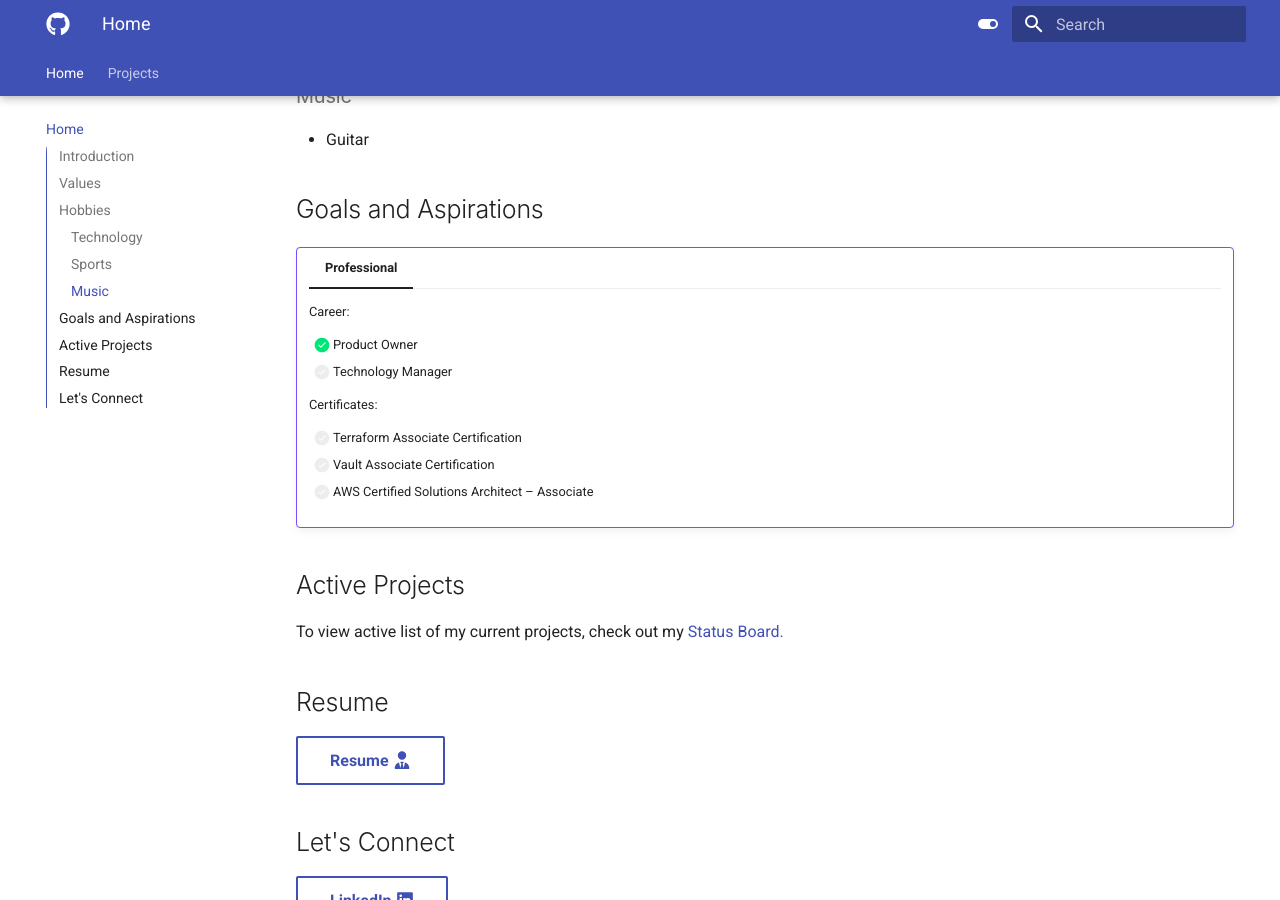
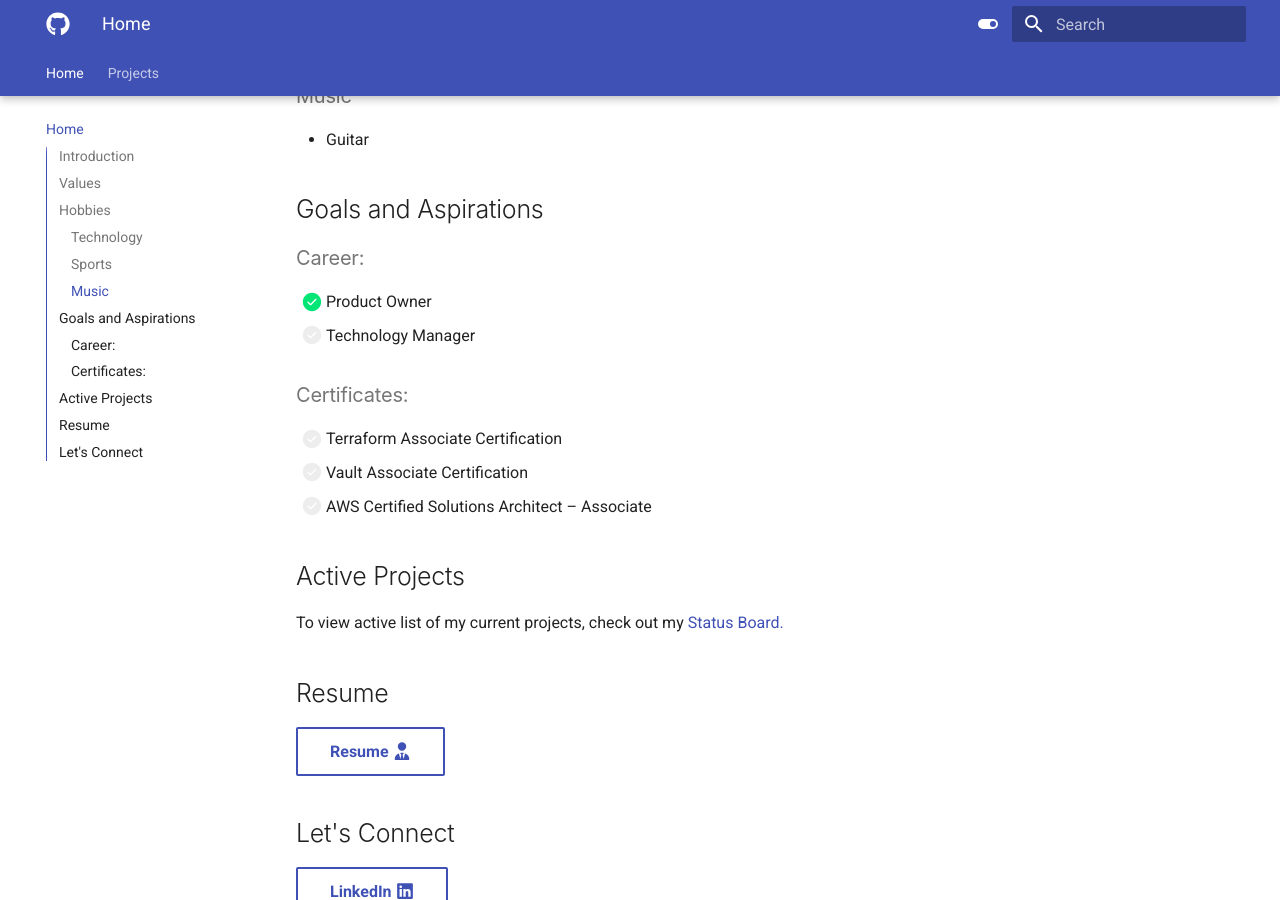
Before and after one commit to stevejoluc/stevejoluc.github.io, an MkDocs documentation site: the page built from docs/index.md, in a window 1280 px wide and 900 px high, scrolled down 1304 px. Built offline with MkDocs 1.6.1 and Material for MkDocs 9.7.7, drawn with Linux system fonts in a browser that asks for light colours; emoji names are drawn with the system emoji font.

Commit message:
Update index.md

```diff
--- a/docs/index.md
+++ b/docs/index.md
@@ -41,20 +41,14 @@ Hello, my name is Steven. I am a natural leader who is passionate about about te
 - Guitar
 
 ## Goals and Aspirations
-!!! example ""
+### Career:
+- [x] Product Owner
+- [ ] Technology Manager
 
-    === "Professional"
-
-        Career:
-
-        - [x] Product Owner
-        - [ ] Technology Manager
-
-        Certificates:
-
-        - [ ] Terraform Associate Certification
-        - [ ] Vault Associate Certification
-        - [ ] AWS Certified Solutions Architect – Associate
+### Certificates:
+- [ ] Terraform Associate Certification
+- [ ] Vault Associate Certification
+- [ ] AWS Certified Solutions Architect – Associate
 
 
 
```
